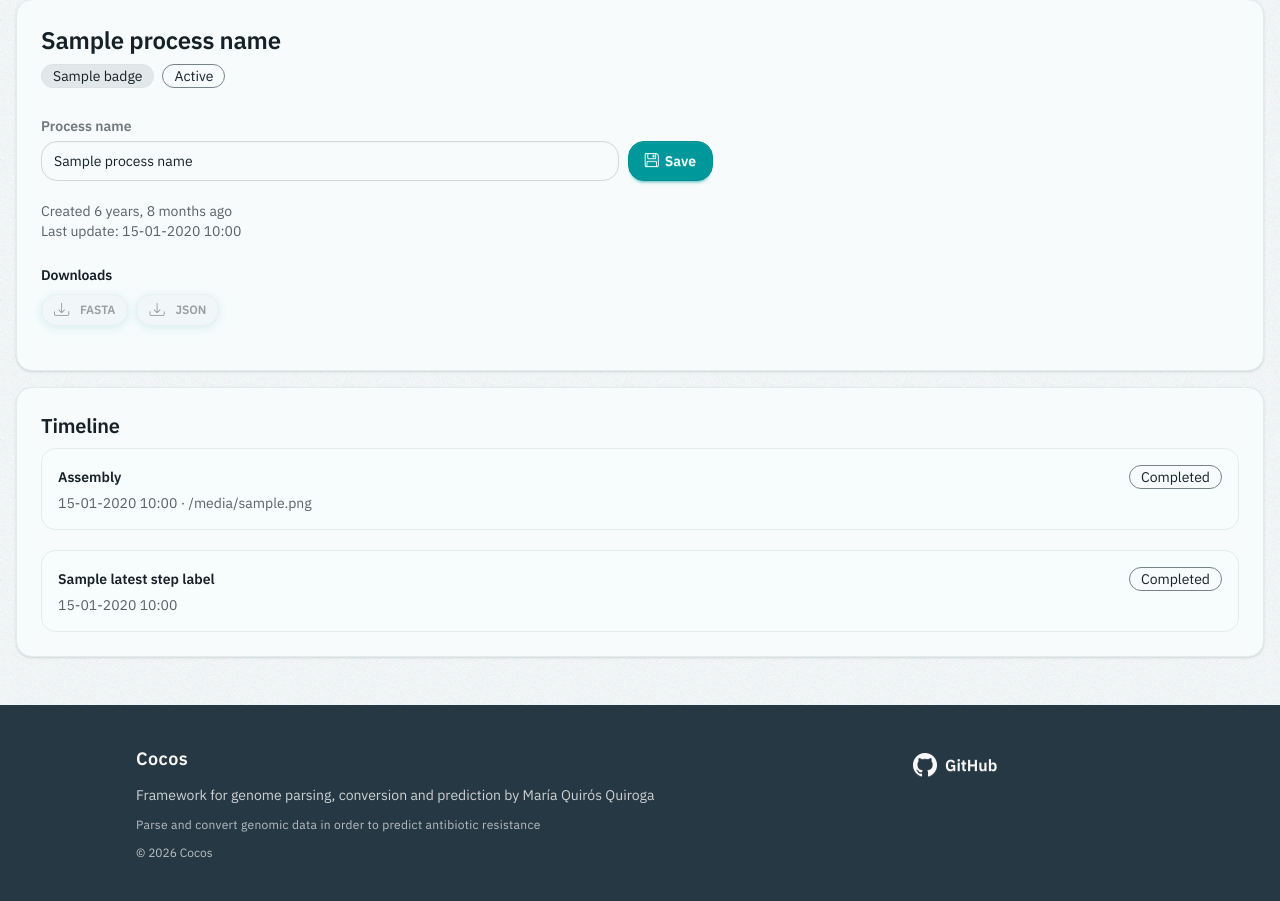
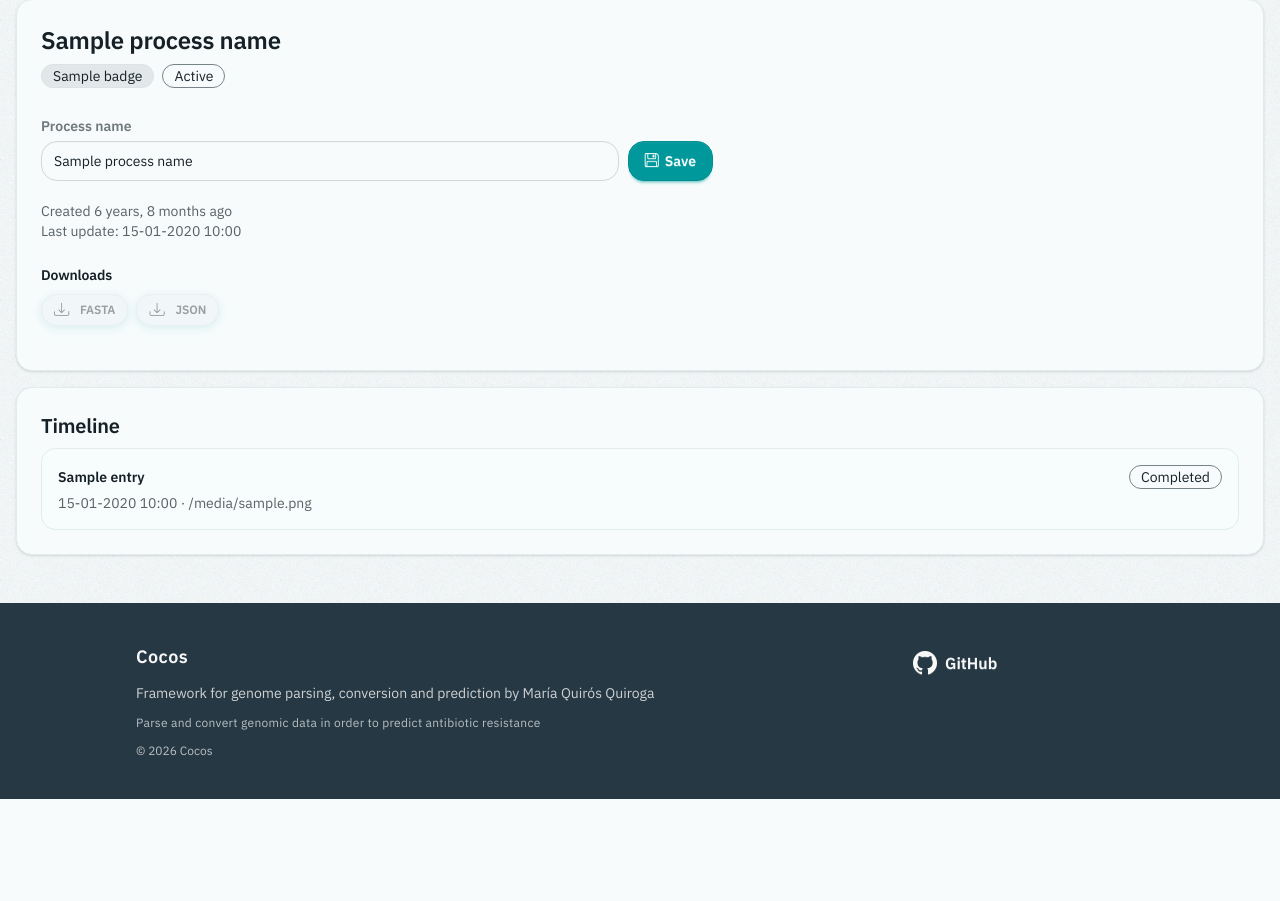
Before and after one commit to mquirosq/cocos, a Django app: template app/templates/conversion/process_status.html in a window 1280 px wide. Shown: the part 137-1038 px from the top of the page. After the commit the page ends 936 px from the top, so only its background shows below. Run offline with Django 5.2, Linux system fonts and the light colour scheme; the template is opened without the code that fills it: most values are stand-ins (such as "Sample title", 1, 10 or a date in 2020); style sheets or scripts are compiled from the project's sources; parts of the project's set-up code (start-up, migrations or seed data) failed here and were passed over.

Commit message:
refactor: change individual task rendering to timeline rendering

```diff
--- a/app/templates/conversion/process_status.html
+++ b/app/templates/conversion/process_status.html
@@ -79,29 +79,26 @@
     </div>
   </div>
 
-  <div class="card bg-base-100 border border-base-300 shadow-sm process-timeline-card process-timeline-card-{{ process_kind }}">
+ <div class="card bg-base-100 border border-base-300 shadow-sm process-timeline-card process-timeline-card-{{ process_kind }}">
     <div class="card-body">
       <h2 class="card-title text-xl">Timeline</h2>
+      {% for entry in timeline %}
+        <div class="rounded-box border border-base-300 p-4 {% if not forloop.last %}mb-3{% endif %}">
+          <div class="flex flex-wrap items-center justify-between gap-2">
+            <p class="font-semibold">{{ entry.label }}</p>
+            <span class="badge process-status-badge {{ entry.status_badge }}">
+              {{ entry.status|capfirst }}
+            </span>
+          </div>
 
-      {% if assembly_task %}
-        <div class="rounded-box border border-base-300 bg-base-200 p-4 mb-3">
-          <div class="flex flex-wrap items-center justify-between gap-2">
-            <p class="font-semibold">{% if auto_annotated_assembly %}Assembly & Annotation{% else %}Assembly{% endif %}</p>
-            <span class="badge process-status-badge {{ assembly_status_badge }}">{{ assembly_task.status|capfirst }}</span>
-          </div>
-          <p class="text-sm text-base-content/70 mt-1">{{ assembly_task.updated_at|date:'d-m-Y H:i' }} · {{ assembly_input_filename }}</p>
+          <p class="text-sm text-base-content/70 mt-1">
+            {{ entry.updated_at|date:'d-m-Y H:i' }}
+            {% if entry.input_filename %}
+              · {{ entry.input_filename }}
+            {% endif %}
+          </p>
         </div>
-      {% endif %}
-
-      {% if latest_step %}
-        <div class="rounded-box border border-base-300 p-4">
-          <div class="flex flex-wrap items-center justify-between gap-2">
-            <p class="font-semibold">{{ latest_step_label }}</p>
-            <span class="badge process-status-badge {{ latest_step_status_badge }}">{{ latest_step.status|capfirst }}</span>
-          </div>
-          <p class="text-sm text-base-content/70 mt-1">{{ latest_step.updated_at|date:'d-m-Y H:i' }}</p>
-        </div>
-      {% endif %}
+      {% endfor %}
     </div>
   </div>
 
```
Also changed, not shown: app/conversion/services/status.py (+25 -1 lines).
